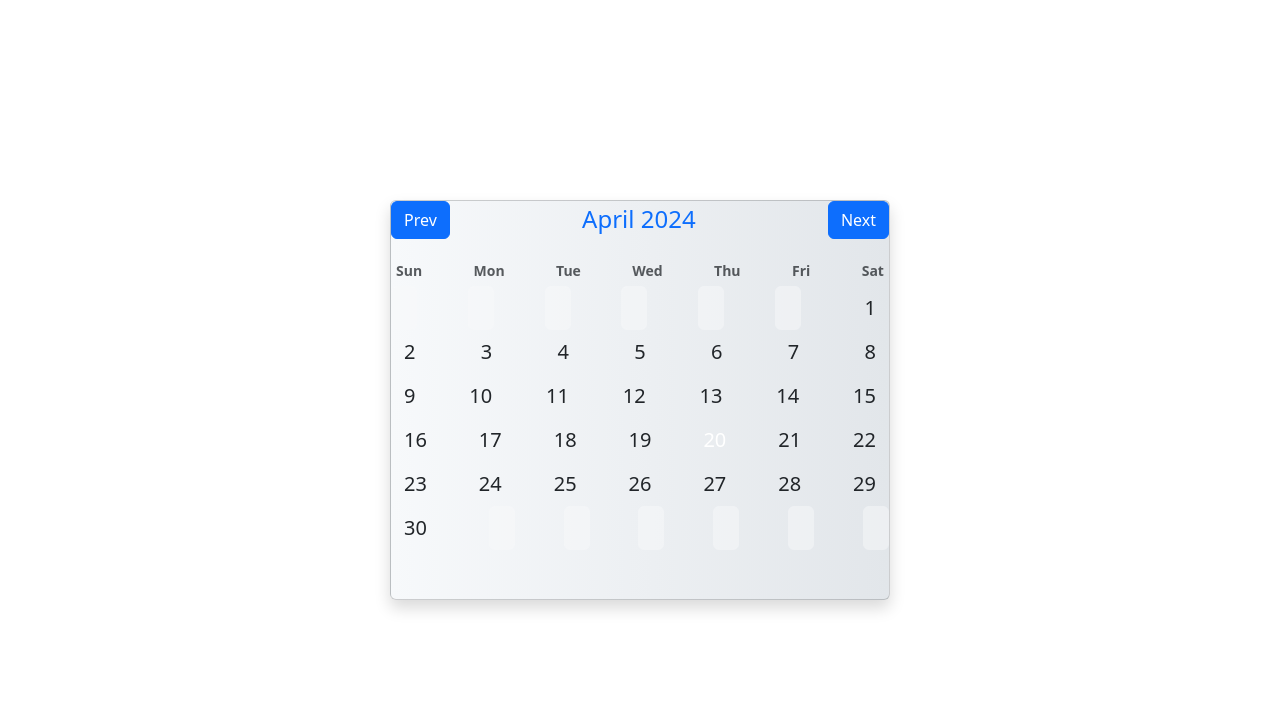
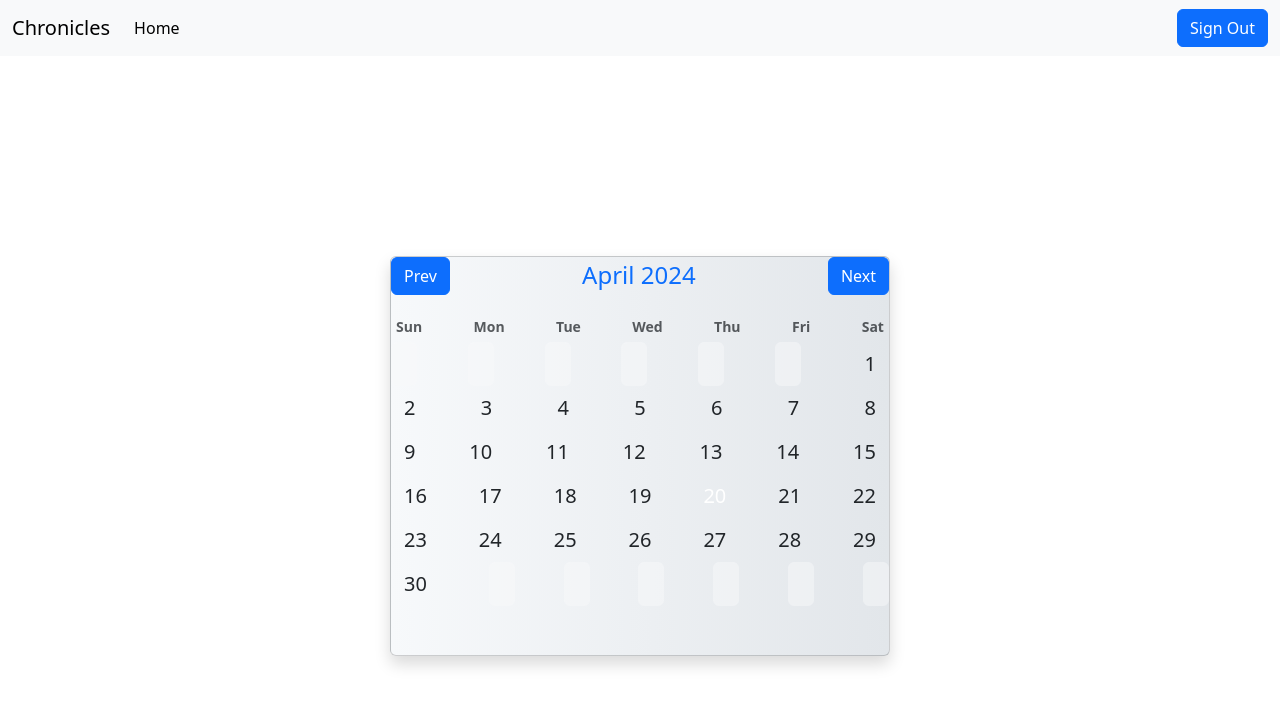
Before and after one commit to Krmjn09/authentication, a React (Vite) app in the folder client/: page /home in a window 1280 px wide. Shown: the top 706 px of the page. Built offline with nearby package versions, Linux system fonts and the light colour scheme.

Commit message:
commited

```diff
--- a/client/src/App.jsx
+++ b/client/src/App.jsx
@@ -1,10 +1,11 @@
 import "bootstrap/dist/css/bootstrap.min.css";
 import { BrowserRouter, Route, Routes } from "react-router-dom";
 import Signup from "./Signup";
-// import { useState } from "react";
+import { useState } from "react";
 
 import Login from "./Login";
 import Home from "./Home";
+import JournalPage from "./JournalPage";
 
 function App() {
   return (
@@ -13,6 +14,7 @@ function App() {
         <Route path="/register" element={<Signup />} />
         <Route path="/" element={<Login />} />
         <Route path="/home" element={<Home />} />
+        <Route path="/home/:date" element={<JournalPage />} />
       </Routes>
     </BrowserRouter>
   );
--- a/client/src/Home.jsx
+++ b/client/src/Home.jsx
@@ -136,8 +136,10 @@
 
 //
 
-import React, { useState } from "react";
+import { useState } from "react";
 import moment from "moment";
+import "./Calendar.css";
+import { Link } from "react-router-dom";
 
 const Calendar = () => {
   const [currentDate, setCurrentDate] = useState(moment());
@@ -165,14 +167,50 @@ const Calendar = () => {
   const nextMonth = () => setCurrentDate(currentDate.clone().add(1, "month"));
 
   const handleDateClick = (selectedDate) => {
-    // Handle navigation to a new page based on selectedDate
-    console.log(
-      "Navigate to a new page for",
-      selectedDate.format("YYYY-MM-DD")
-    ); // Example placeholder
+    const formattedDate = selectedDate.format("YYYY-MM-DD");
+    // navigate to a new page using the formattedDate
+    window.location.href = `/home/${formattedDate}`;
   };
 
   return (
+    <>
+      <nav className="navbar navbar-expand-lg bg-light">
+        <div className="container-fluid">
+          <a className="navbar-brand" href="#">
+            Chronicles
+          </a>
+          <button
+            className="navbar-toggler"
+            type="button"
+            data-bs-toggle="collapse"
+            data-bs-target="#navbarSupportedContent"
+            aria-controls="navbarSupportedContent"
+            aria-expanded="false"
+            aria-label="Toggle navigation"
+          >
+            <span className="navbar-toggler-icon"></span>
+          </button>
+          <div className="collapse navbar-collapse" id="navbarSupportedContent">
+            <ul className="navbar-nav me-auto mb-2 mb-lg-0">
+              <li className="nav-item">
+                <a className="nav-link active" aria-current="page" href="#">
+                  Home
+                </a>
+              </li>
+            </ul>
+
+            <Link
+              to="/"
+              className="btn btn-primary d-flex align-items-center gap-3"
+              type="submit"
+              data-bs-toggle="modal"
+              data-bs-target="#addNewModal"
+            >
+              Sign Out
+            </Link>
+          </div>
+        </div>
+      </nav>
       <div className="container d-flex justify-content-center align-items-center vh-100">
         <div
           className="calendar card shadow rounded overflow-hidden"
@@ -220,7 +258,6 @@ const Calendar = () => {
                     <button
                       key={i}
                       className={`calendar-day btn text-center fs-5 ${
-                      // Smaller font size
                         isSelected(day)
                           ? "bg-teal-500 text-white" // More aesthetic primary color (teal)
                           : isCurrentMonth
@@ -243,6 +280,7 @@ const Calendar = () => {
           </div>
         </div>
       </div>
+    </>
   );
 };
 export default Calendar;
--- /dev/null
+++ b/client/src/JournalPage.jsx
@@ -0,0 +1,10 @@
+import { useState } from "react";
+
+const JournalPage = () => {
+  return (
+    <div>
+      <h1>Journal Page</h1>
+    </div>
+  );
+};
+export default JournalPage;
```
Lines whose indentation alone changed are shown as unchanged.
